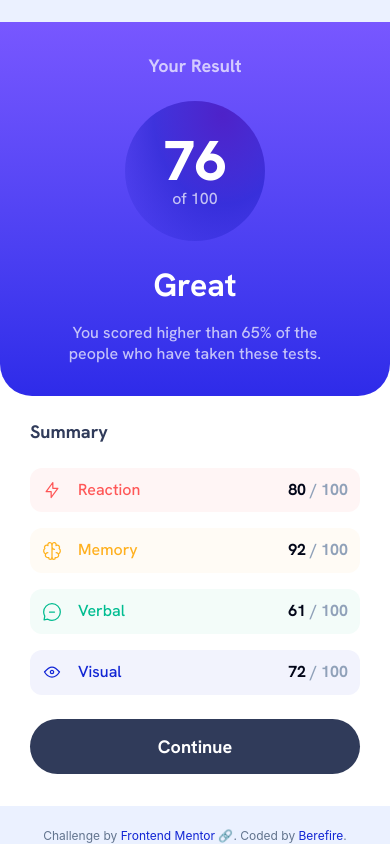
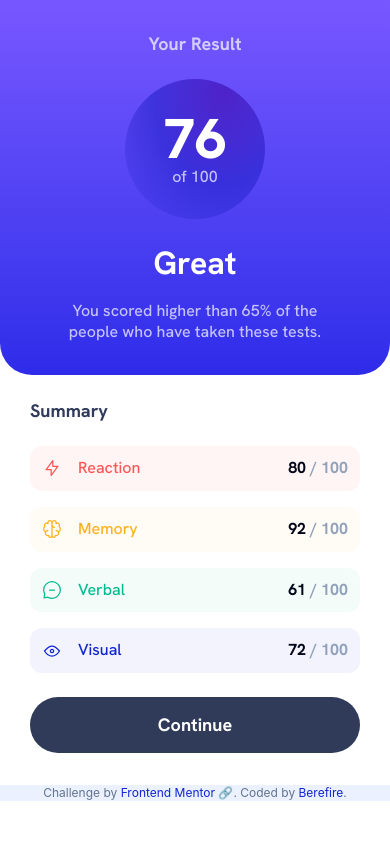
Before and after one commit to berefire/results-summary-component, a React (Vite) app: page / in a window 390 px wide. Built offline with nearby package versions, Linux system fonts and the light colour scheme.

Commit message:
fix: update App component for responsive design with md breakpoint classes

```diff
--- a/src/App.jsx
+++ b/src/App.jsx
@@ -10,8 +10,8 @@ import data from '@/data/data.json';
 
 function App() {
   return (
-    <div className="flex flex-col min-h-dvh bg-navy-50">
-      <main className="flex-1 flex items-center justify-center">
+    <div className="flex flex-col md:min-h-dvh bg-navy-50">
+      <main className="md:flex-1 flex md:items-center">
         <ResultsSummary categories={data} />
       </main>
       <Attribution />
```
